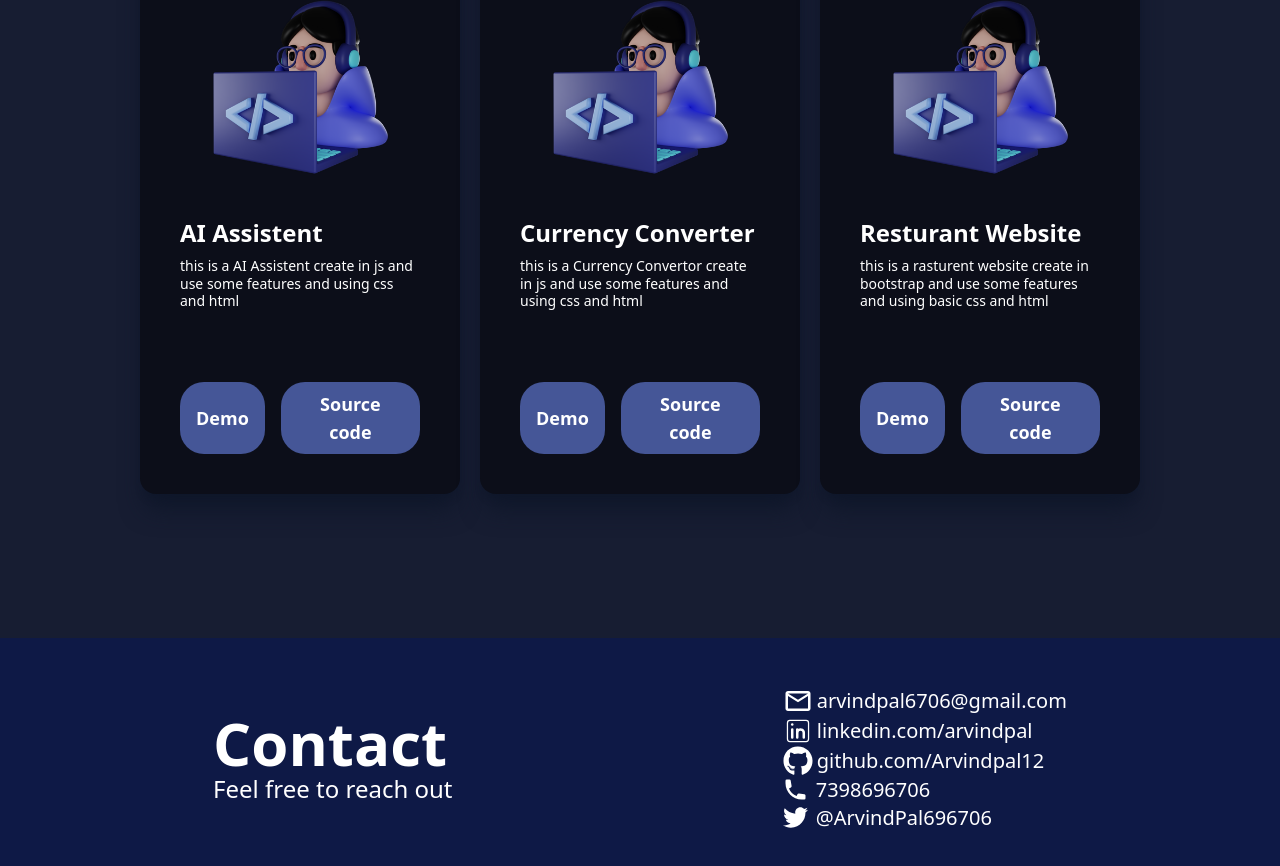
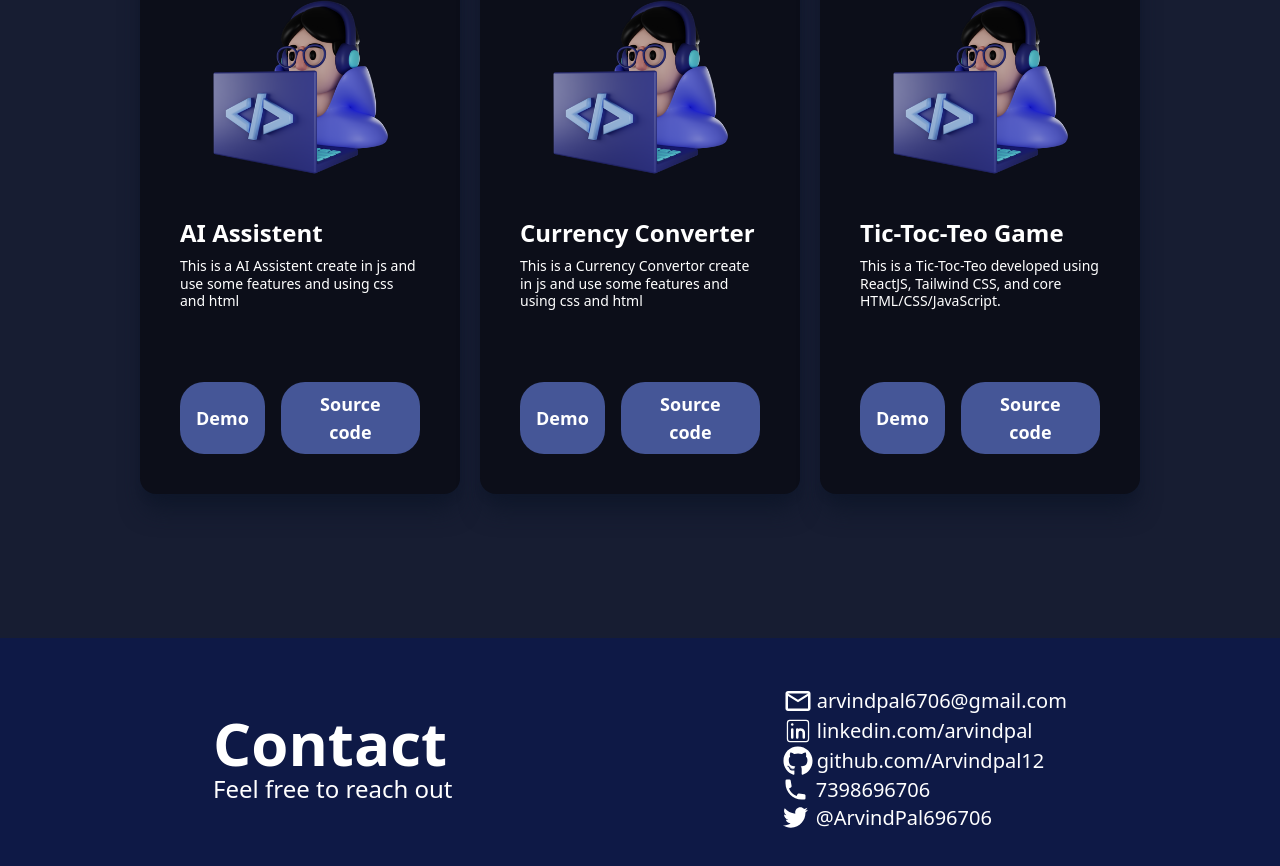
Before and after one commit to Arvindpal12/my-portfolio, a React (Vite) app: page / in a window 1280 px wide. Shown: the part 2944-3810 px from the top of the page. Built offline with nearby package versions, Linux system fonts and the light colour scheme.

Commit message:
project add

```diff
--- a/src/components/Projects/Projects.jsx
+++ b/src/components/Projects/Projects.jsx
@@ -3,7 +3,7 @@ import ProjectCard from './ProjectCard'
 
 const Projects = () => {
   const handleDemo1 = () => {
-    window.open('https://github.com/Arvindpal12/Restaurant-project.git') // Placeholder for demo
+    window.open('https://github.com/Arvindpal12/tic-toc-teo-game.netlify.app/') // Placeholder for demo
   };
   const handleSource1 = () => {
     window.open('https://github.com/Arvindpal12/Restaurant-project.git')
@@ -28,12 +28,12 @@ const Projects = () => {
         <h1 className='text-2xl md:text-4xl text-white font-bold'> Projects</h1>
         <div className='py-12 px-8 flex flex-wrap gap-5 justify-center'>
              <ProjectCard title="AI Assistent"
-            main="this is a AI Assistent create in js and use some features and using  css and html" onDemoClick={handleDemo3} onSourceClick={handleSource3} />
+            main="This is a AI Assistent create in js and use some features and using  css and html" onDemoClick={handleDemo3} onSourceClick={handleSource3} />
             <ProjectCard title="Currency Converter"
-            main="this is a Currency Convertor create in js and use some features and using  css and html" onDemoClick={handleDemo2} onSourceClick={handleSource2} />
+            main="This is a Currency Convertor create in js and use some features and using  css and html" onDemoClick={handleDemo2} onSourceClick={handleSource2} />
 
-              <ProjectCard title="Resturant Website"
-            main="this is a rasturent website create in bootstrap and use some features and using basic css and html" onDemoClick={handleDemo1} onSourceClick={handleSource1}
+              <ProjectCard title="Tic-Toc-Teo Game"
+            main="This is a Tic-Toc-Teo developed using ReactJS, Tailwind CSS, and core HTML/CSS/JavaScript." onDemoClick={handleDemo1} onSourceClick={handleSource1}
             />
 
 
```
